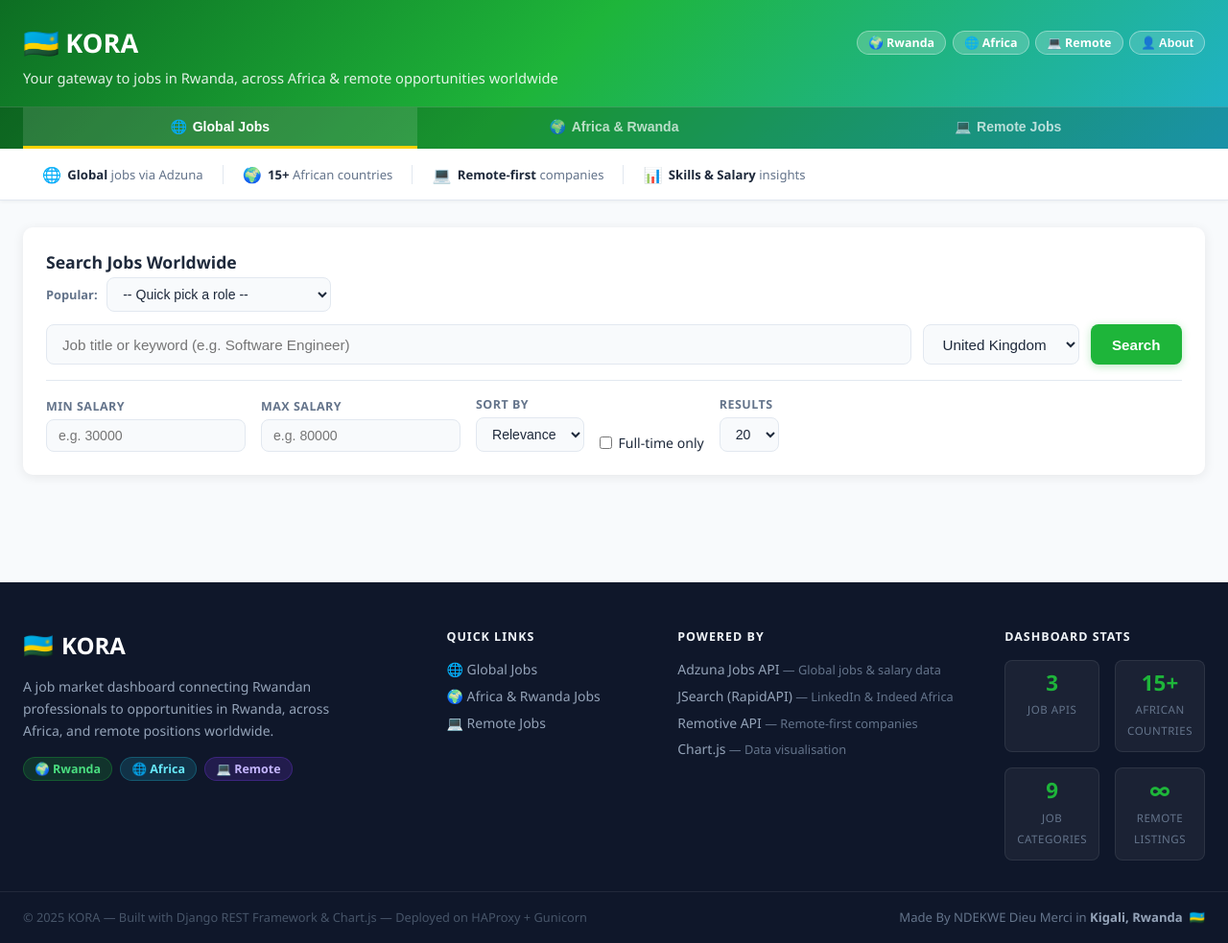
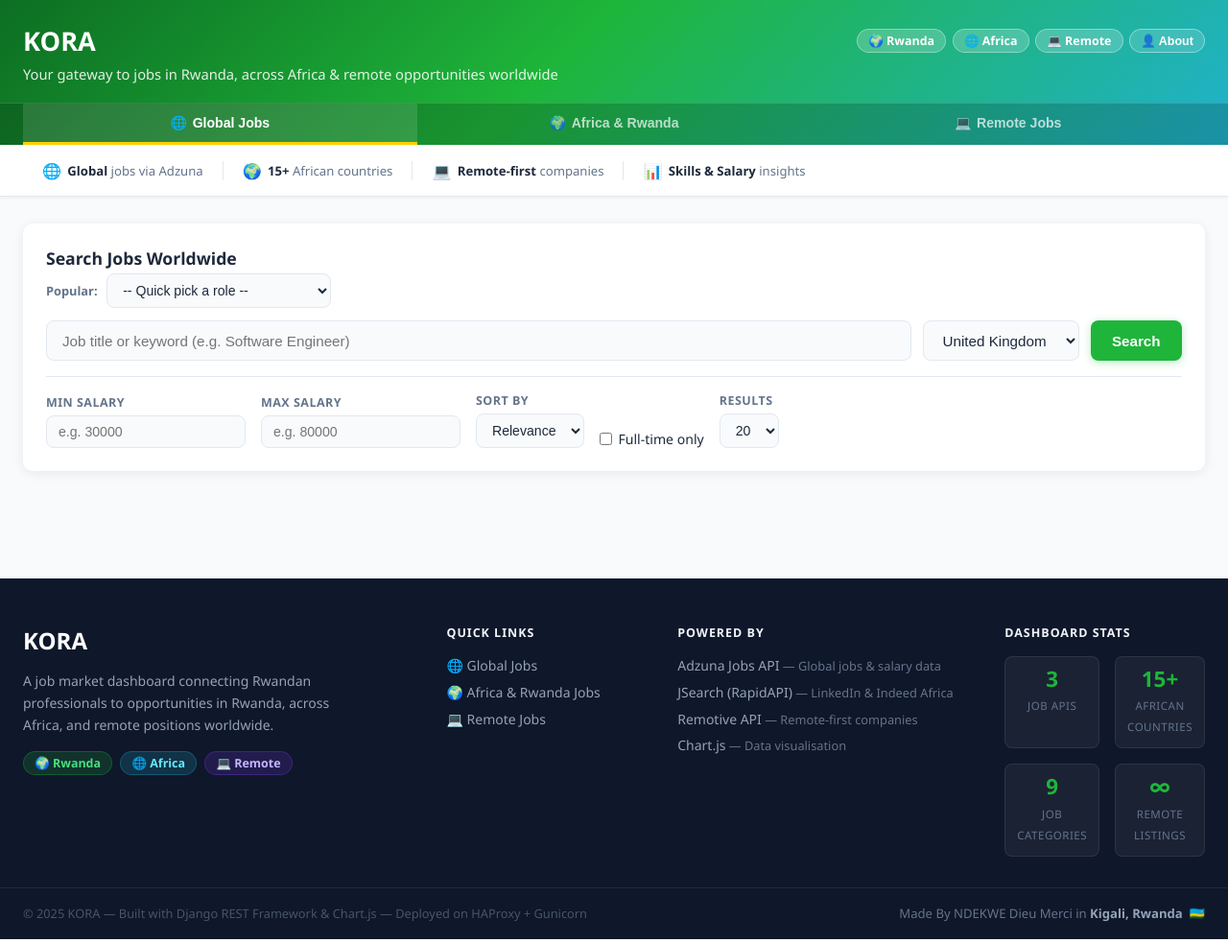
Before and after one commit to mndekwe-dot/Web_summative, a Django app: page / in a window 1280 px wide. Shown: the whole page at 96% size. Run offline with Django 4.2, Linux system fonts and the light colour scheme.

Commit message:
Remove Rwandan flag icons from header and footer for KORA branding consistency

```diff
--- a/jobs/templates/jobs/index.html
+++ b/jobs/templates/jobs/index.html
@@ -15,7 +15,6 @@
     <div class="header-inner">
       <div class="header-top">
         <div class="logo">
-          <span class="logo-flag">🇷🇼</span>
           <span class="logo-text"><strong>KORA</strong></span>
         </div>
         <div class="header-badges">
@@ -447,7 +446,6 @@
         <!-- Brand & About -->
         <div class="footer-col footer-brand">
           <div class="footer-logo">
-            <span class="footer-flag">🇷🇼</span>
             <span><strong>KORA</strong></span>
           </div>
           <p class="footer-desc">
```
